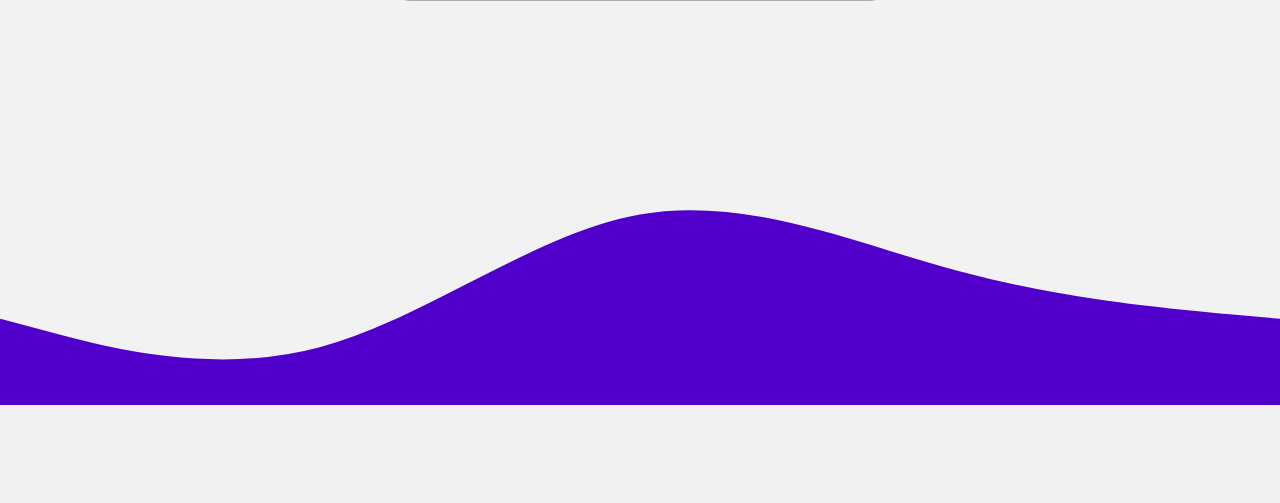
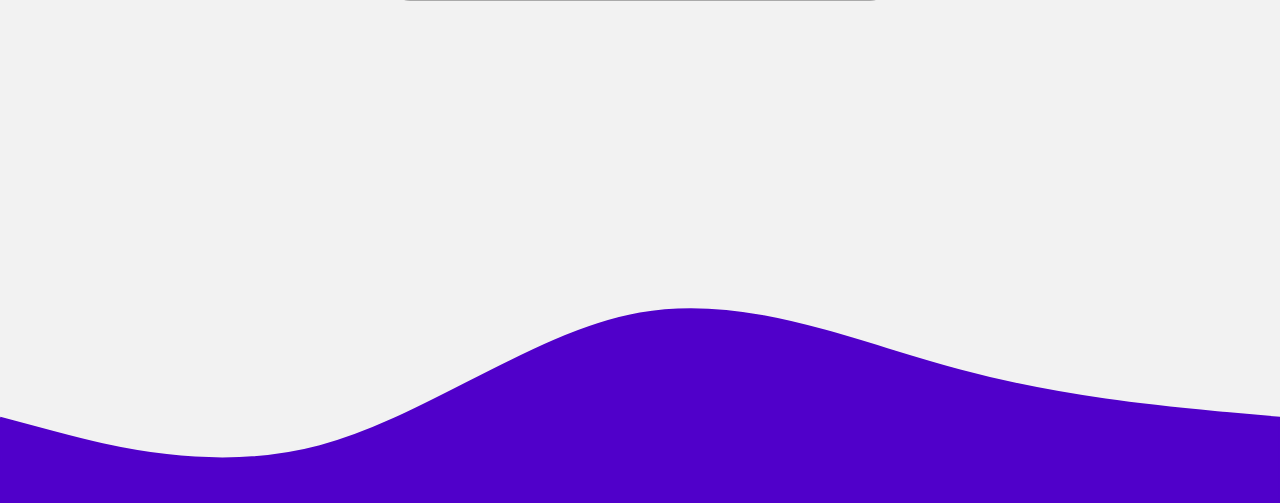
Before and after one commit to hobak12/webpage1, a Flask app: page /guestBook in a window 1280 px wide. Shown: the part 719-1222 px from the top of the page. Before the commit the page ends 1124 px from the top, so only its background shows below. Run offline with Flask 2, Linux system fonts and the light colour scheme; data that the repository does not hold is empty.

Commit message:
wave_svg edit

```diff
--- a/static/css/guest.css
+++ b/static/css/guest.css
@@ -53,9 +53,10 @@ button.btn.btn-dark:hover {
 /* 파도 위치 조정 및 애니메이션 */
 #waves_svg {
     position: relative;
-    bottom: -70px;
+    bottom: -21vh;
     left: 0;
 }
+
 #waves_svg path {
     width: 100%;
     height: 300px;
```
